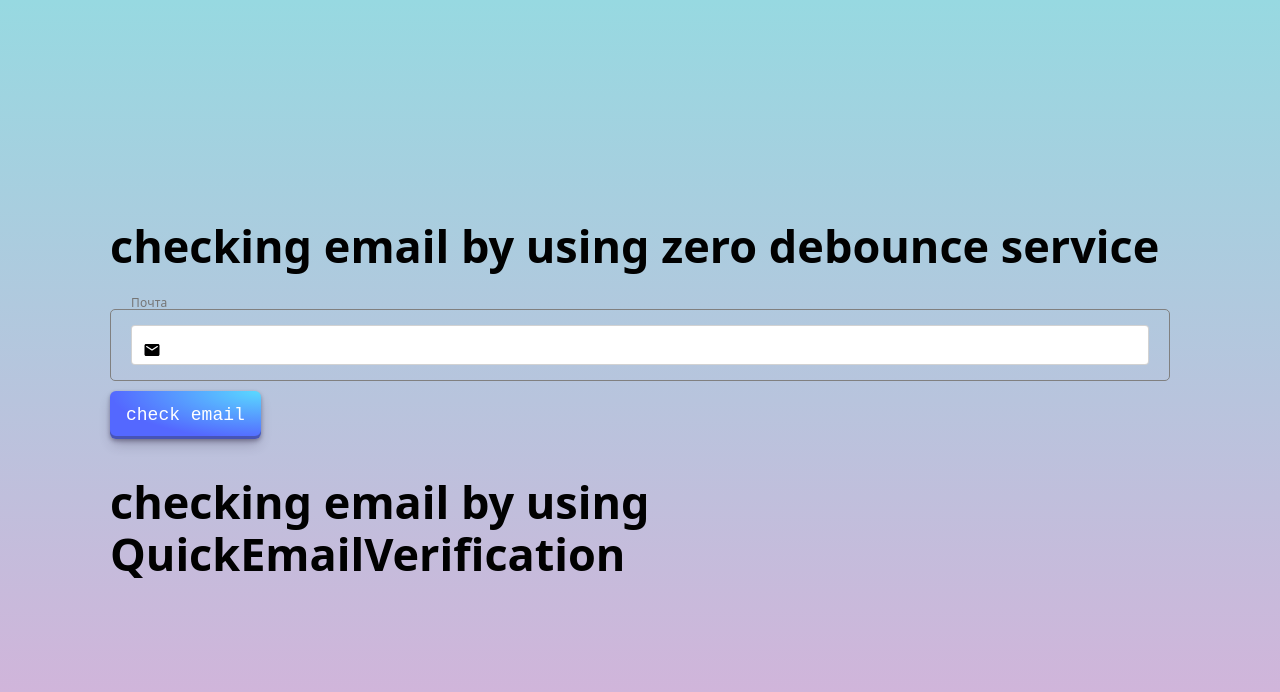
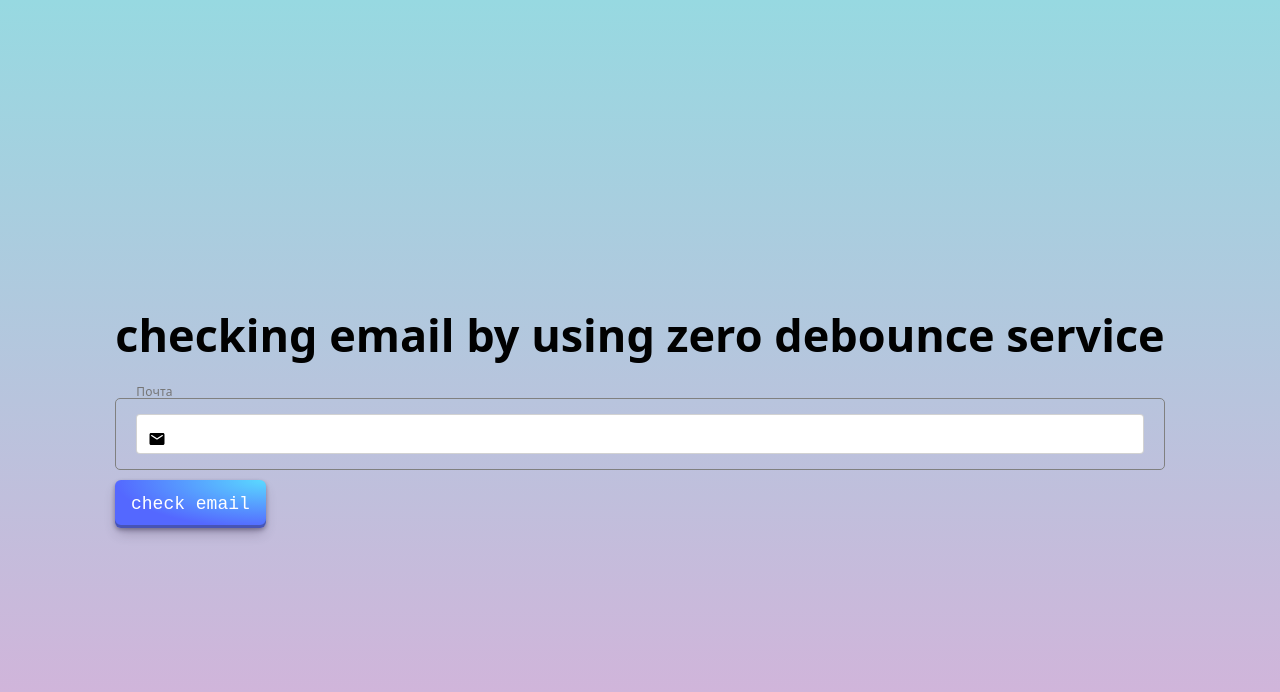
Before and after one commit to AVerba/emailValidationByZeroBounce, a website built with Parcel: page src/index.html in a window 1280 px wide. Built offline with nearby package versions, Linux system fonts and the light colour scheme.

Commit message:
added once more method

```diff
--- a/src/partials/main.html
+++ b/src/partials/main.html
@@ -13,7 +13,7 @@
       </label>
     </form>
     <button type="button" class="check-btn check-btn1">check email</button>
-    <h2 class="main__title">checking email by using QuickEmailVerification</h2>
+<!--    <h2 class="main__title">checking email by using QuickEmailVerification</h2>-->
 <!--    <form class="form">-->
 <!--      <label class="form__field">-->
 <!--        <input type="email" class="form__input form__input2" name="email" placeholder=" " autocomplete="off"/>-->
```
